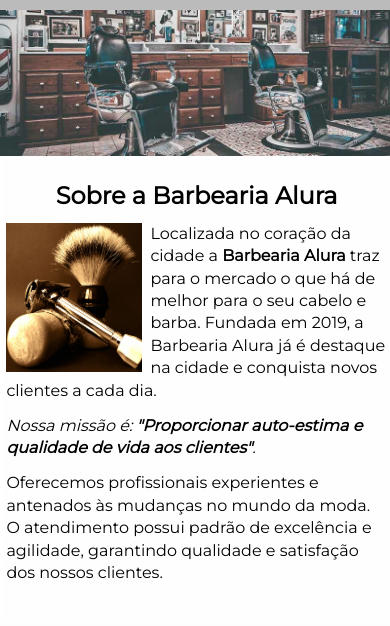
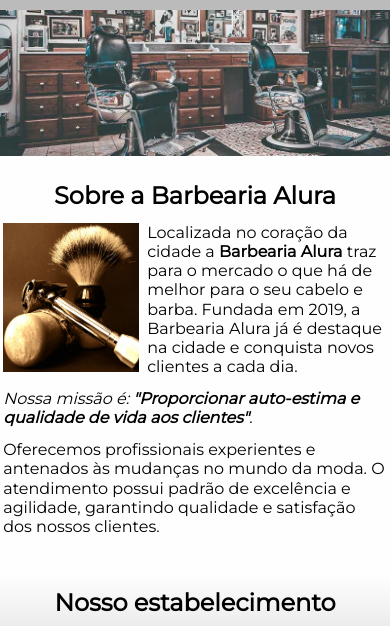
Before and after one commit to VitorHugoTrajano/barbearia-alura, a plain HTML site: page index.html in a window 390 px wide. Shown: the part 211-837 px from the top of the page. Drawn offline with Linux system fonts and the light colour scheme.

Commit message:
Projeto concluído

```diff
--- a/style.css
+++ b/style.css
@@ -282,11 +282,10 @@
 
 	.principal {
 		padding: 1.6em 0.2em;
-		margin-left: 0.2em;
 	}
 
 	.principal p {
-		line-height: 1.4;
+		line-height: 1.2;
 		margin-bottom: 0.8em;
 	}
 
```
